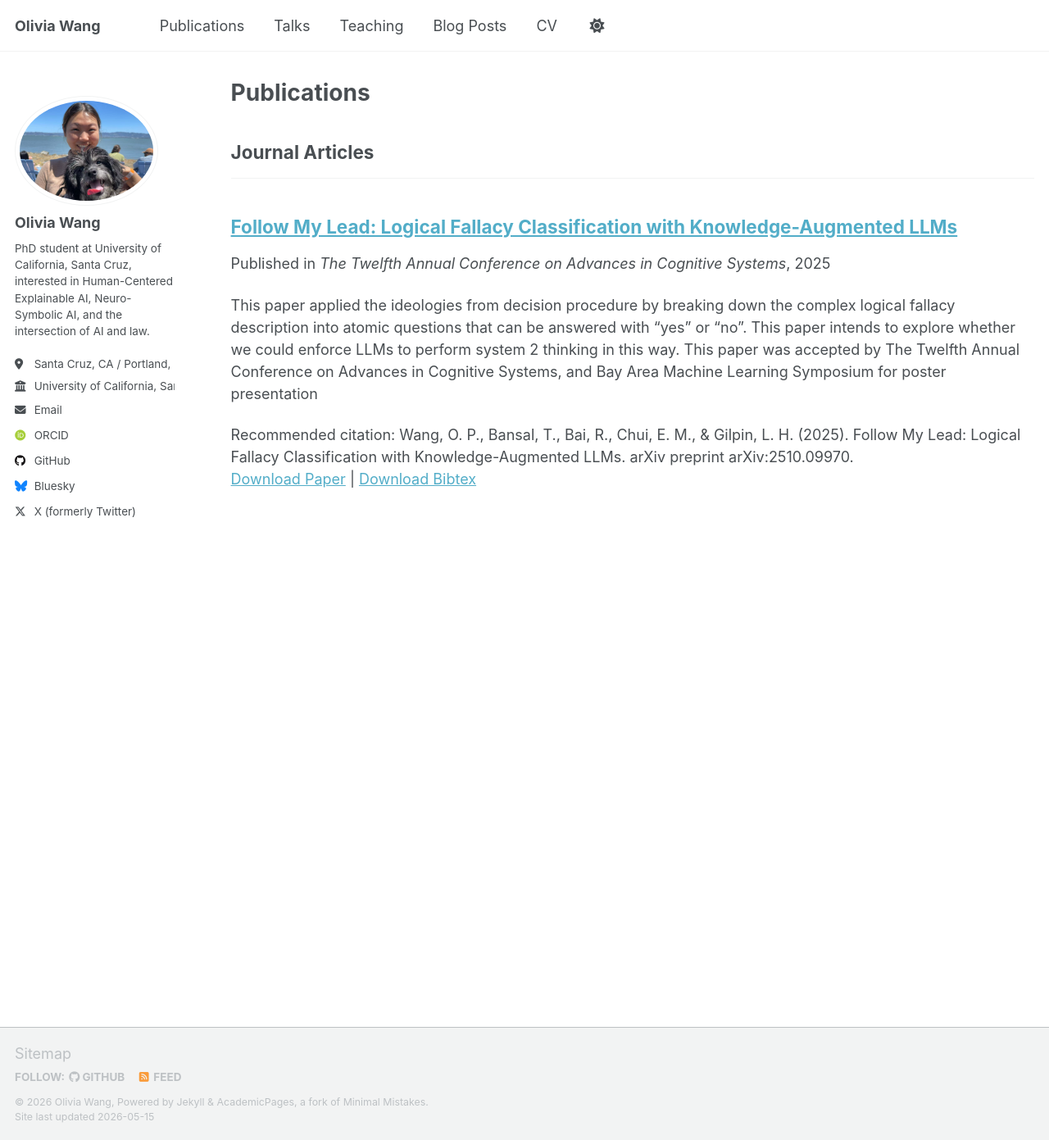
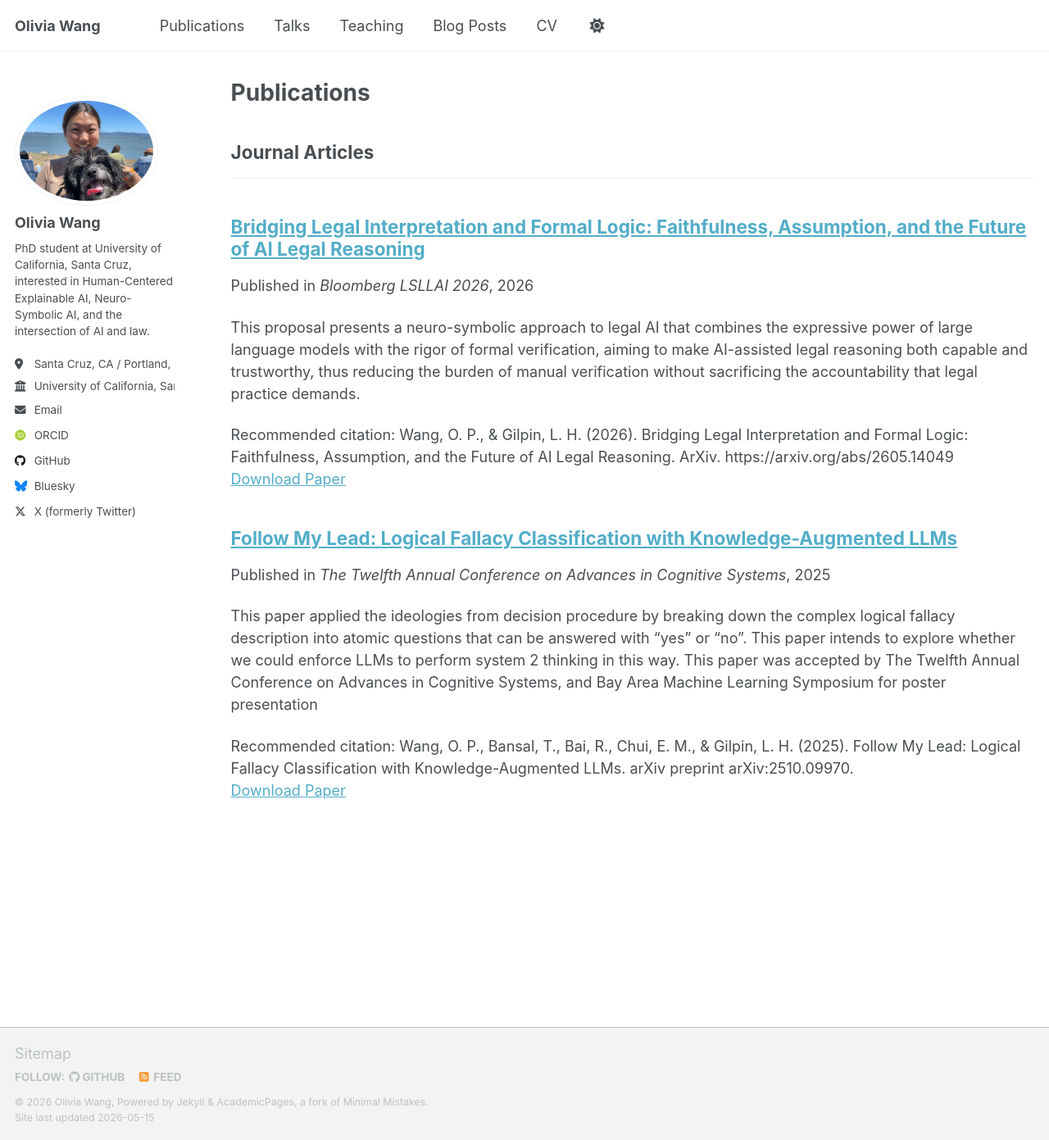
Before and after one commit to olivianxai/olivianxai.github.io, a Jekyll site: the page built from _pages/publications.html, in a window 1280 px wide and 1391 px high. Shown: the whole window at 82% size. Built offline with Jekyll 4.4.1, drawn with Linux system fonts in a browser that asks for light colours; some web fonts are replaced; a script that is not in the unit is left out.

Commit message:
Add new file as our new preprint is now available

```diff
--- /dev/null
+++ b/_publications/legal_formal_reasoning.md
@@ -0,0 +1,14 @@
+---
+title: "Bridging Legal Interpretation and Formal Logic: Faithfulness, Assumption, and the Future of AI Legal Reasoning"
+collection: publications
+category: manuscripts
+permalink: /publication/legal_formal_reasoning
+excerpt: 'This proposal presents a neuro-symbolic approach to legal AI that combines the expressive power of large language models with the rigor of formal verification, aiming to make AI-assisted legal reasoning both capable and trustworthy, thus reducing the burden of manual verification without sacrificing the accountability that legal
+practice demands.'
+date: 2026-04-28
+venue: 'Bloomberg LSLLAI 2026'
+#slidesurl: 'https://olivianxai.github.io/files/slides1.pdf'
+paperurl: 'https://olivianxai.github.io/files/legal_formal_reasoning.pdf'
+#bibtexurl: 'https://olivianxai.github.io/files/bibtex1.bib'
+citation: 'Wang, O. P., & Gilpin, L. H. (2026). Bridging Legal Interpretation and Formal Logic: Faithfulness, Assumption, and the Future of AI Legal Reasoning. ArXiv. https://arxiv.org/abs/2605.14049'
+---
```
Also changed, not shown: _publications/follow-my-lead.md (+1 -1 lines), 1 other file.
